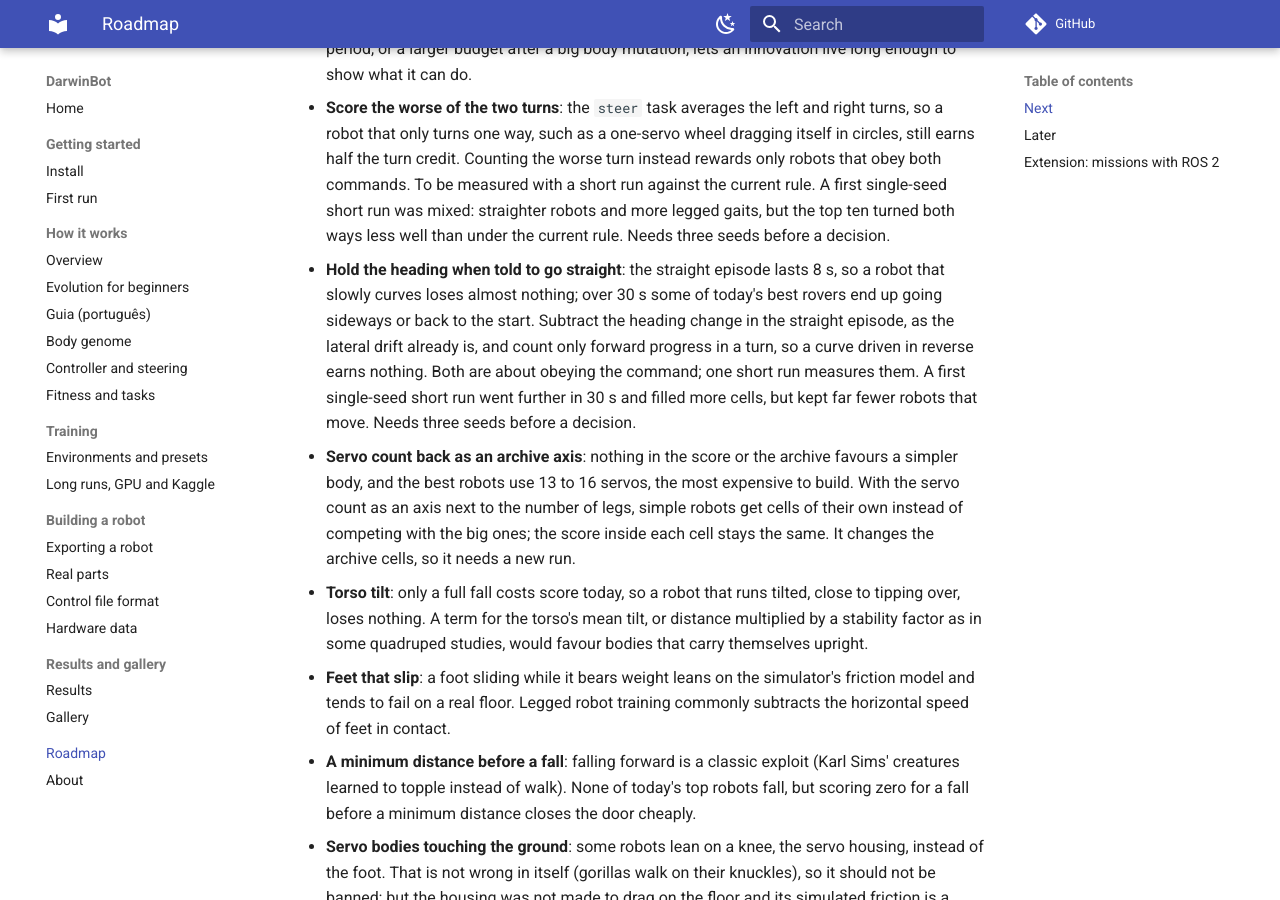
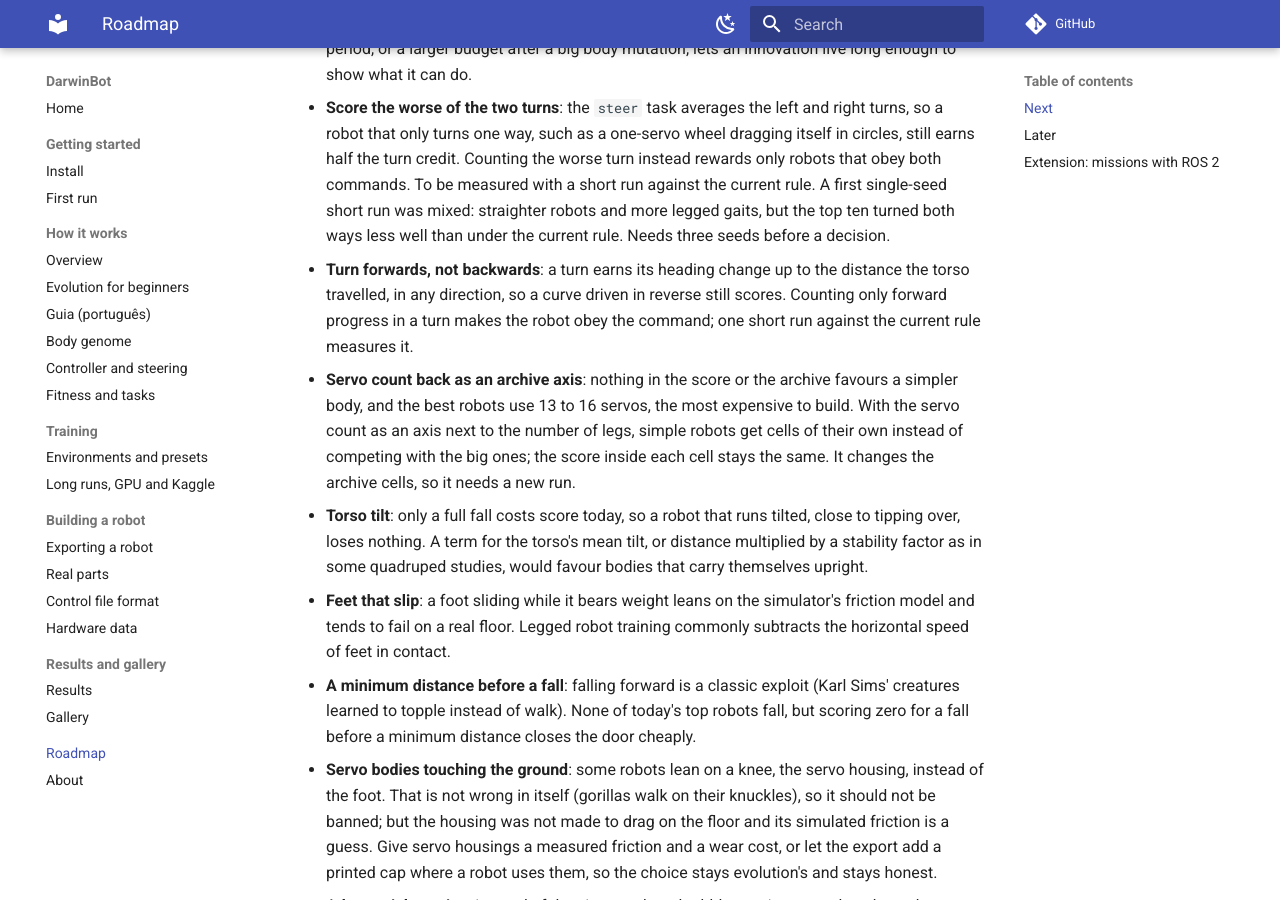
Before and after one commit to mpena2099/darwinbot, an MkDocs documentation site: the page built from docs/roadmap.md, in a window 1280 px wide and 900 px high, scrolled down 900 px. Built offline with MkDocs 1.6.1 and Material for MkDocs 9.7.7, drawn with Linux system fonts in a browser that asks for light colours; comment, search, counter and statistics services are not loaded.

Commit message:
Docs: the straight score charges heading change

```diff
--- a/docs/roadmap.md
+++ b/docs/roadmap.md
@@ -46,14 +46,10 @@
   A first single-seed short run was mixed: straighter robots and more legged
   gaits, but the top ten turned both ways less well than under the current
   rule. Needs three seeds before a decision.
-- **Hold the heading when told to go straight**: the straight episode lasts
-  8 s, so a robot that slowly curves loses almost nothing; over 30 s some of
-  today's best rovers end up going sideways or back to the start. Subtract the
-  heading change in the straight episode, as the lateral drift already is, and
-  count only forward progress in a turn, so a curve driven in reverse earns
-  nothing. Both are about obeying the command; one short run measures them.
-  A first single-seed short run went further in 30 s and filled more cells,
-  but kept far fewer robots that move. Needs three seeds before a decision.
+- **Turn forwards, not backwards**: a turn earns its heading change up to the
+  distance the torso travelled, in any direction, so a curve driven in reverse
+  still scores. Counting only forward progress in a turn makes the robot obey
+  the command; one short run against the current rule measures it.
 - **Servo count back as an archive axis**: nothing in the score or the
   archive favours a simpler body, and the best robots use 13 to 16 servos, the
   most expensive to build. With the servo count as an axis next to the number
```
Also changed, not shown: docs/evolution-guide.md (+2 -2 lines), docs/fitness-tasks.md (+3 -2 lines), docs/guia-evolucao.md (+2 -2 lines).
